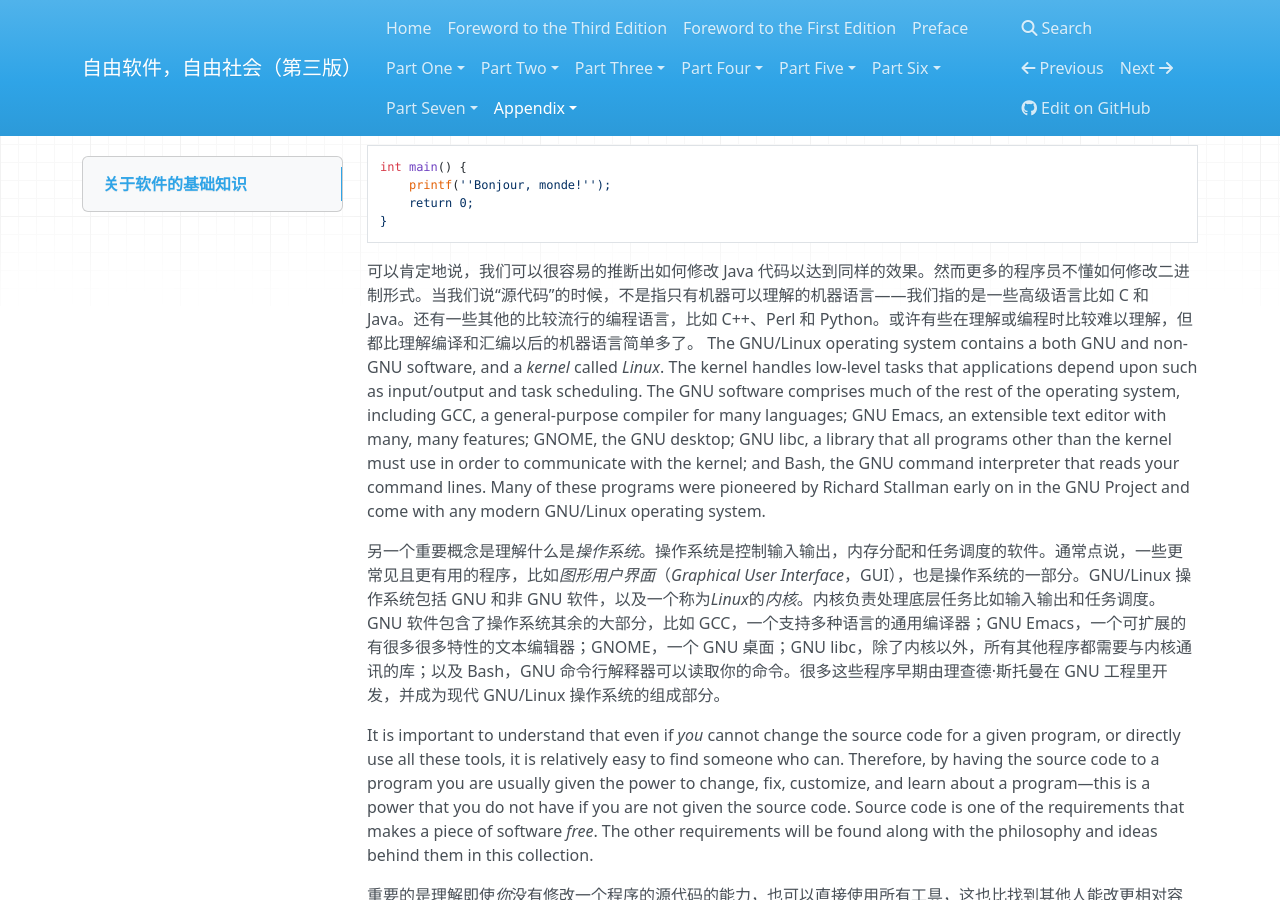
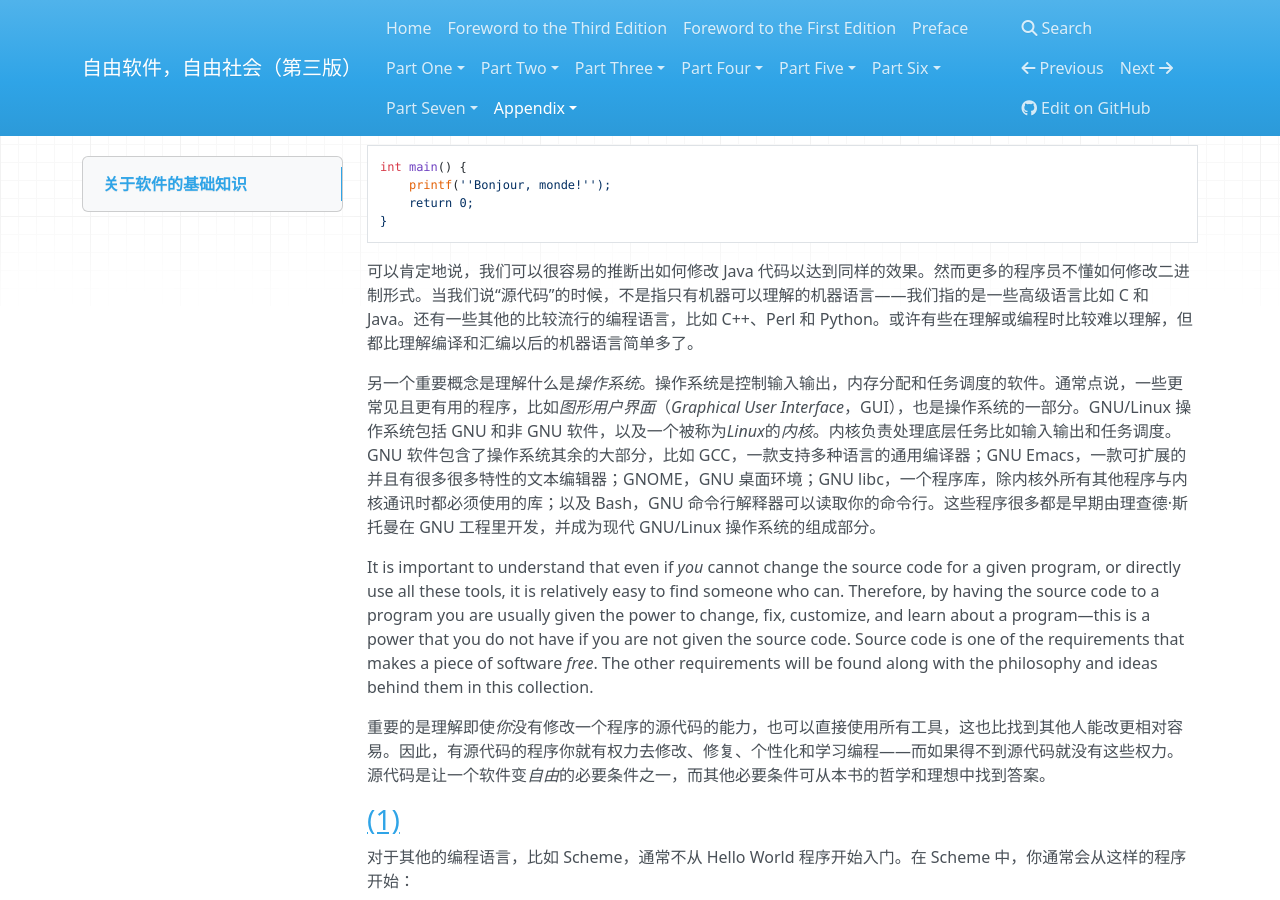
Before and after one commit to beijinglug/fsfs-zh, an MkDocs documentation site: the page built from docs/appendix-a.md, in a window 1280 px wide and 900 px high, scrolled down 1197 px. Built offline with MkDocs 1.6.1, drawn with Linux system fonts in a browser that asks for light colours; nearby versions of some CDN libraries; old or Windows-style settings are respelled for this version of MkDocs.

Commit message:
Update appendix-a.md

````diff
--- a/docs/appendix-a.md
+++ b/docs/appendix-a.md
@@ -53,19 +53,8 @@ int main() {
 ```
 
 可以肯定地说，我们可以很容易的推断出如何修改 Java 代码以达到同样的效果。然而更多的程序员不懂如何修改二进制形式。当我们说“源代码”的时候，不是指只有机器可以理解的机器语言——我们指的是一些高级语言比如 C 和 Java。还有一些其他的比较流行的编程语言，比如 C++、Perl 和 Python。或许有些在理解或编程时比较难以理解，但都比理解编译和汇编以后的机器语言简单多了。
-The GNU/Linux operating system contains a
-both GNU and non-GNU software, and a *kernel* called *Linux*. The kernel
-handles low-level tasks that applications depend upon such as
-input/output and task scheduling. The GNU software comprises much of the
-rest of the operating system, including GCC, a general-purpose compiler
-for many languages; GNU Emacs, an extensible text editor with many, many
-features; GNOME, the GNU desktop; GNU libc, a library that all programs
-other than the kernel must use in order to communicate with the kernel;
-and Bash, the GNU command interpreter that reads your command lines.
-Many of these programs were pioneered by Richard Stallman early on in
-the GNU Project and come with any modern GNU/Linux operating system.
 
-另一个重要概念是理解什么是*操作系统*。操作系统是控制输入输出，内存分配和任务调度的软件。通常点说，一些更常见且更有用的程序，比如*图形用户界面*（*Graphical User Interface*，GUI），也是操作系统的一部分。GNU/Linux 操作系统包括 GNU 和非 GNU 软件，以及一个称为*Linux*的*内核*。内核负责处理底层任务比如输入输出和任务调度。GNU 软件包含了操作系统其余的大部分，比如 GCC，一个支持多种语言的通用编译器；GNU Emacs，一个可扩展的有很多很多特性的文本编辑器；GNOME，一个 GNU 桌面；GNU libc，除了内核以外，所有其他程序都需要与内核通讯的库；以及 Bash，GNU 命令行解释器可以读取你的命令。很多这些程序早期由理查德·斯托曼在 GNU 工程里开发，并成为现代 GNU/Linux 操作系统的组成部分。
+另一个重要概念是理解什么是*操作系统*。操作系统是控制输入输出，内存分配和任务调度的软件。通常点说，一些更常见且更有用的程序，比如*图形用户界面*（*Graphical User Interface*，GUI），也是操作系统的一部分。GNU/Linux 操作系统包括 GNU 和非 GNU 软件，以及一个被称为*Linux*的*内核*。内核负责处理底层任务比如输入输出和任务调度。GNU 软件包含了操作系统其余的大部分，比如 GCC，一款支持多种语言的通用编译器；GNU Emacs，一款可扩展的并且有很多很多特性的文本编辑器；GNOME，GNU 桌面环境；GNU libc，一个程序库，除内核外所有其他程序与内核通讯时都必须使用的库；以及 Bash，GNU 命令行解释器可以读取你的命令行。这些程序很多都是早期由理查德·斯托曼在 GNU 工程里开发，并成为现代 GNU/Linux 操作系统的组成部分。
 
 It is important to understand that even if *you* cannot change the
 source code for a given program, or directly use all these tools, it is
````
